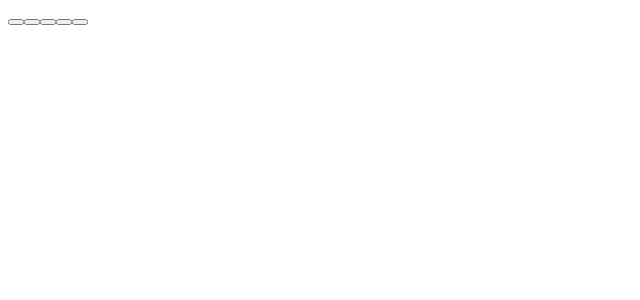
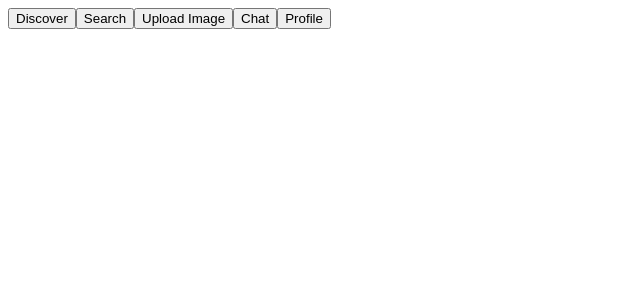
Before and after one commit to Desarrollo-Web-2023-Equipo-5/UT4-TA3, an Angular app: page / in a window 1280 px wide. Shown: the top 300 px of the page, without its empty margins (0-640 px from the left). Built offline with nearby package versions, Linux system fonts and the light colour scheme.

Commit message:
Initial implementation of the buttons

```diff
--- a/src/app/nav-button/nav-button.component.ts
+++ b/src/app/nav-button/nav-button.component.ts
@@ -7,7 +7,7 @@ import { Component, Input } from '@angular/core';
 })
 export class NavButtonComponent {
   @Input() name!: string;
-  selected: boolean;
+  @Input() selected: boolean;
 
   constructor() {
     this.selected = false;
--- a/src/app/nav/nav.component.html
+++ b/src/app/nav/nav.component.html
@@ -1,5 +1,5 @@
-<app-nav-button [name]="Discover"></app-nav-button>
-<app-nav-button>Search</app-nav-button>
-<app-nav-button>Upload Picture</app-nav-button>
-<app-nav-button>Chat</app-nav-button>
-<app-nav-button>Profile</app-nav-button>
+<app-nav-button [name]="'Discover'" [selected]="true"></app-nav-button>
+<app-nav-button [name]="'Search'"[selected]="true"></app-nav-button>
+<app-nav-button [name]="'Upload Image'"[selected]="true"></app-nav-button>
+<app-nav-button [name]="'Chat'"[selected]="true"></app-nav-button>
+<app-nav-button [name]="'Profile'"[selected]="true"></app-nav-button>
```
